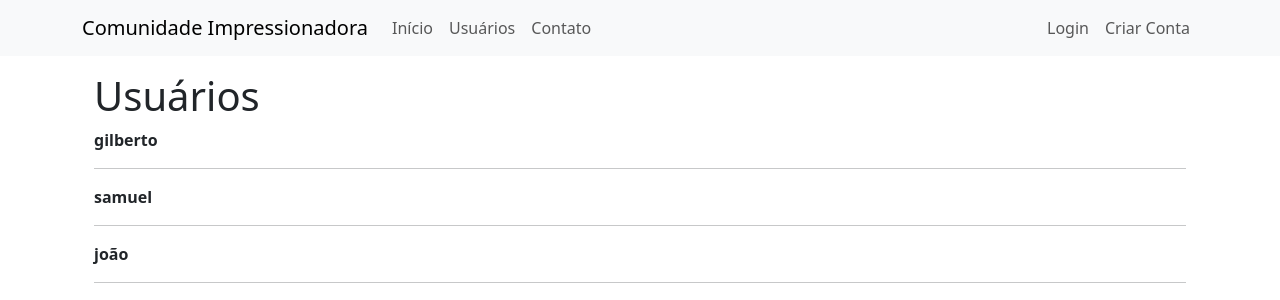
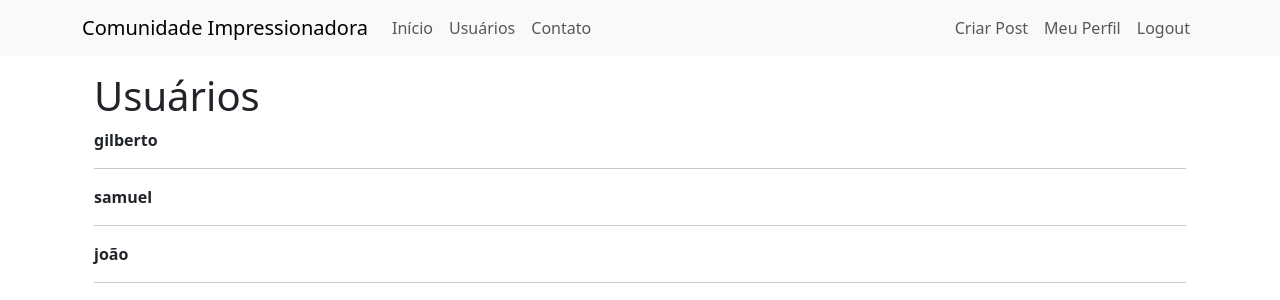
Before and after one commit to gilbertodfl/python-with-flask, a Flask app: page /usuarios in a window 1280 px wide. Shown: the top 300 px of the page. Run offline with Flask 3, Linux system fonts and the light colour scheme; the visitor is signed in with stand-in values (Sample User, id 1).

Commit message:
bloqueando paginas para usuarios visitantes

```diff
--- a/myposts/__init__.py
+++ b/myposts/__init__.py
@@ -19,6 +19,11 @@ app.config['SQLALCHEMY_DATABASE_URI'] = 'sqlite:///site.db'
 db = SQLAlchemy(app)
 bcrypt = Bcrypt(app)
 login_manager = LoginManager(app)
+## o login_view define qual função de rota vai ser chamada quando um usuário
+## tentar acessar uma rota protegida sem estar logado.
+## Observe que 'login' é o nome da função de rota definida em routes.py
+login_manager.login_view = 'login'
+login_manager.login_message_category = 'alert-info'
 
 ## as rotas e modelos foram movidos para o pacote myposts
 ## precisam ser chamadas logo após a criação do app Flask
--- a/myposts/routes.py
+++ b/myposts/routes.py
@@ -17,6 +17,7 @@ def contato():
     return render_template('contato.html')
 
 @app.route("/usuarios")
+@login_required
 def usuarios():
     return render_template('usuarios.html', lista_usuarios=lista_usuarios)
 
@@ -53,3 +54,22 @@ def login():
         ##print(f'Criar conta com o username: {form_criar_conta.username.data}, email: {form_criar_conta.email.data} e senha: {form_criar_conta.password.data}')
         return ( redirect(url_for('home')) )
     return render_template('login.html', form_login=form_login, form_criar_conta=form_criar_conta)
+
+@app.route('/sair')
+@login_required
+def sair():
+    logout_user()
+    flash(f'Logout Feito com Sucesso', 'alert-success')
+    return redirect(url_for('home'))
+
+
+@app.route('/perfil')
+@login_required
+def perfil():
+    return render_template('perfil.html')
+
+
+@app.route('/post/criar')
+@login_required
+def criar_post():
+    return render_template('criarpost.html')
--- a/myposts/templates/navbar.html
+++ b/myposts/templates/navbar.html
@@ -14,12 +14,25 @@
         </li>
       </ul>
       <ul class="d-flex navbar-nav">
+        {% if current_user.is_authenticated %}
+          <li class="nav-item">
+            <a class="nav-link" href="{{ url_for('criar_post')}}">Criar Post</a>
+          </li>
+          <li class="nav-item">
+            <a class="nav-link" href="{{ url_for('perfil')}}">Meu Perfil</a>
+          </li>
+          <li class="nav-item">
+            <a class="nav-link" href="{{ url_for('sair')}}">Logout</a>
+          </li>
+
+        {% else %}
           <li class="nav-item">
             <a class="nav-link" href="{{ url_for('login')}}">Login</a>
           </li>
           <li class="nav-item">
             <a class="nav-link" href="{{ url_for('login')}}">Criar Conta</a>
           </li>
+        {% endif %}
       </ul>
     </div>
   </div>
```
Also changed, not shown: myposts/templates/criarpost.html (added, +7 -0 lines), myposts/templates/perfil.html (added, +7 -0 lines), README.md. Lines whose indentation alone changed are shown as unchanged.
